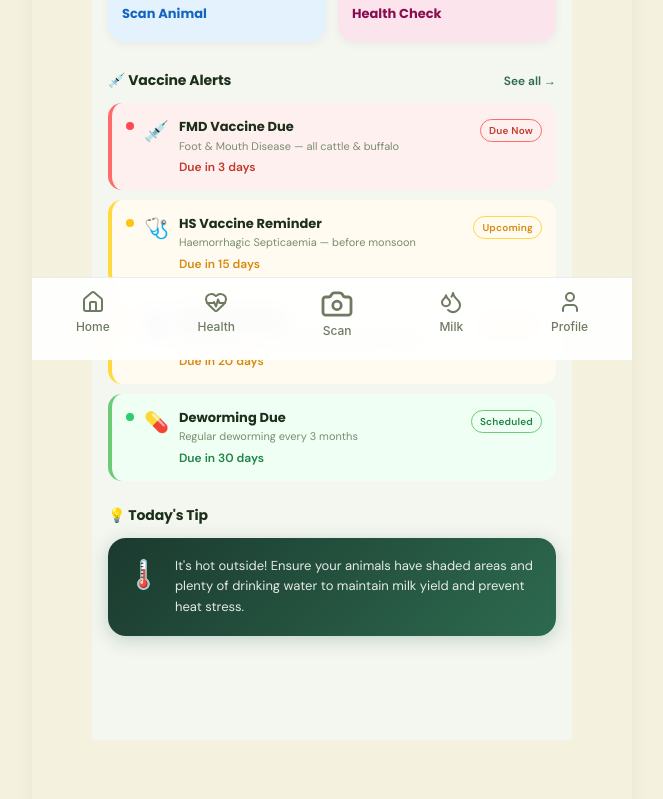
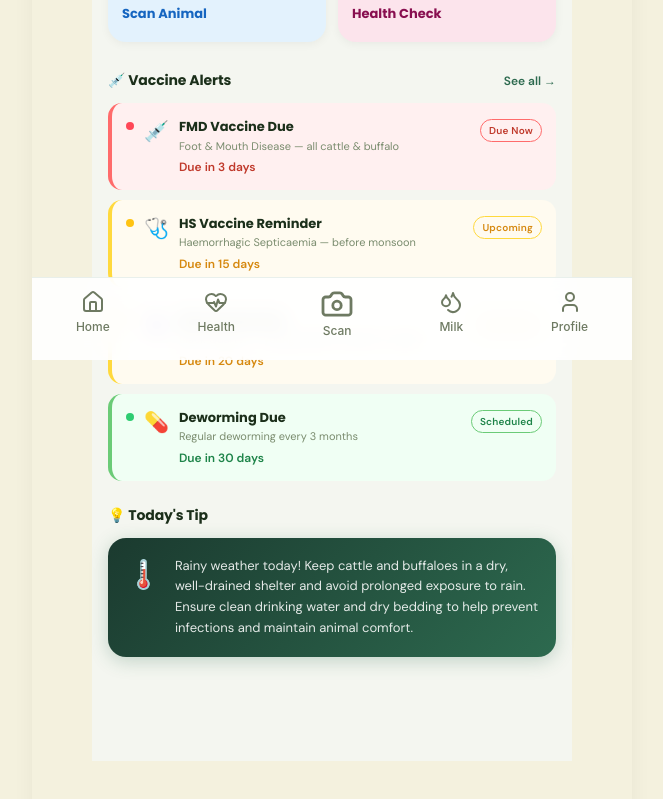
Before and after one commit to Muskaan914/Pashudhan-ai, a React (Vite) app in the folder scratch/pashudhan-ai/: page / in a window 1280 px wide. Shown: the part 440-1239 px from the top of the page, without its empty margins (308-971 px from the left). Built offline with nearby package versions, Linux system fonts and the light colour scheme; no server answers; the database is empty; sample sign-in values are in the browser's storage.

Commit message:
Update today's tip for animal care

```diff
--- a/scratch/pashudhan-ai/src/pages/Dashboard.jsx
+++ b/scratch/pashudhan-ai/src/pages/Dashboard.jsx
@@ -153,7 +153,7 @@ export default function Dashboard() {
       <div className="tip-banner">
         <span className="tip-emoji">🌡️</span>
         <p className="tip-text">
-          It's hot outside! Ensure your animals have shaded areas and plenty of drinking water to maintain milk yield and prevent heat stress.
+          Rainy weather today! Keep cattle and buffaloes in a dry, well-drained shelter and avoid prolonged exposure to rain. Ensure clean drinking water and dry bedding to help prevent infections and maintain animal comfort.
         </p>
       </div>
 
```
